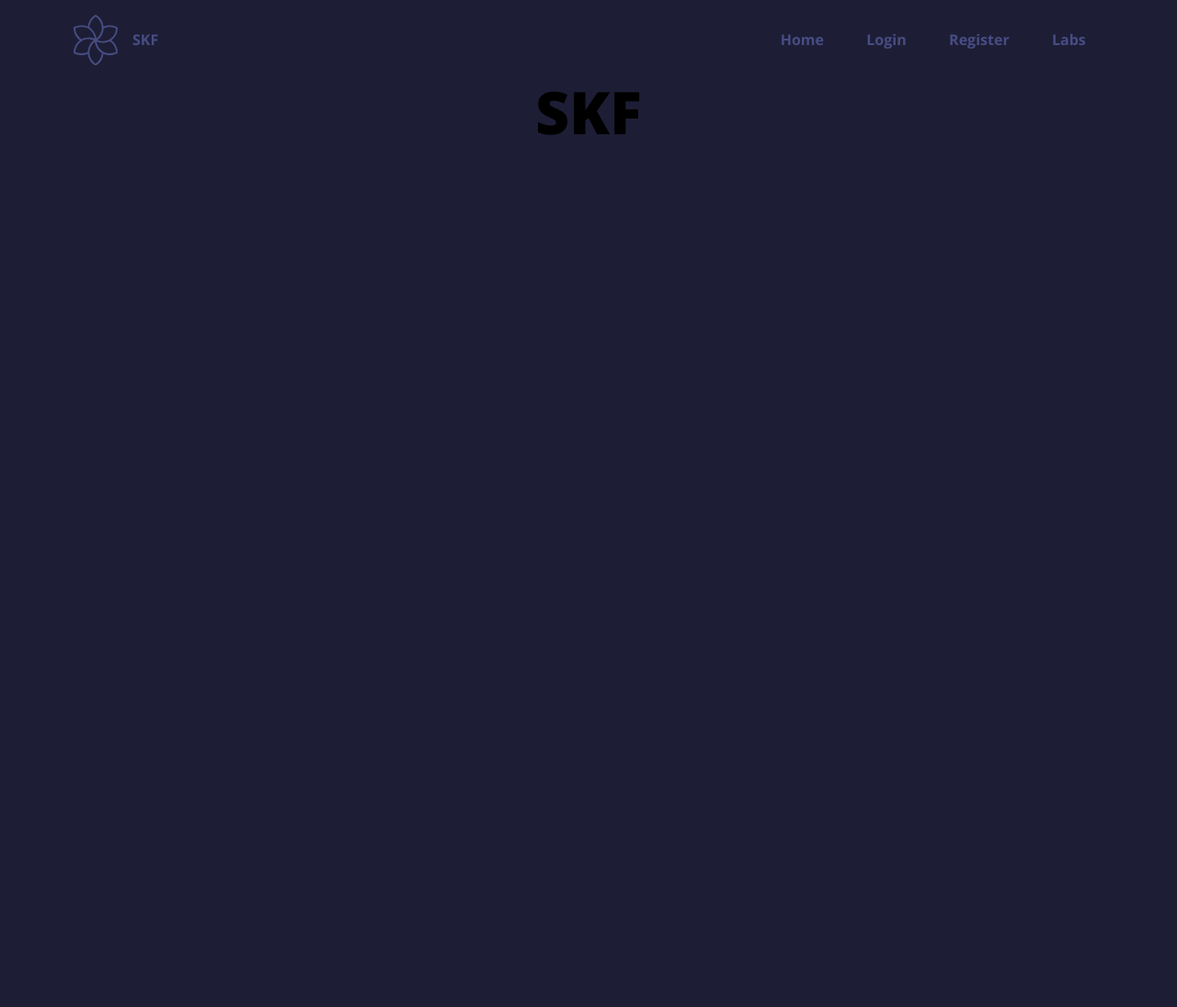
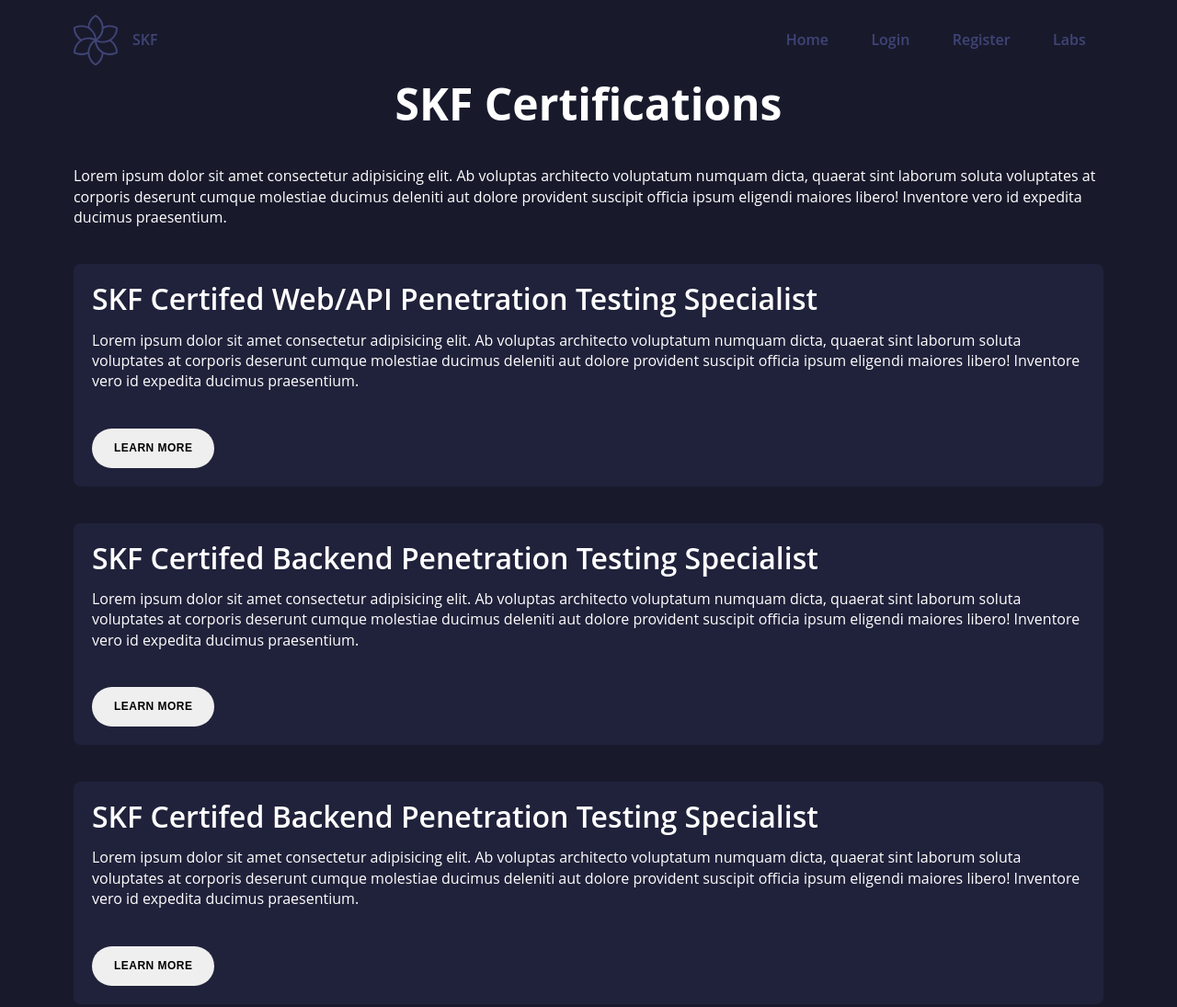
Before and after one commit to okikio/skf-examination-platform, an Astro site: page / in a window 1280 px wide. Shown: the whole page at 92% size. Before the commit the page ends 800 px from the top, so only its background shows below. Built offline with nearby package versions, Linux system fonts and the light colour scheme; Astro itself is replaced by a stand-in of ours; no server answers.

Commit message:
Basic home (#9)

```diff
--- /dev/null
+++ b/src/components/home/Home.astro
@@ -0,0 +1,75 @@
+---
+const certificates = [
+  {
+    name: "SKF Certifed Web/API Penetration Testing Specialist",
+    description:
+      "Lorem ipsum dolor sit amet consectetur adipisicing elit. Ab voluptas architecto voluptatum numquam dicta, quaerat sint laborum soluta voluptates at corporis deserunt cumque molestiae ducimus deleniti aut dolore provident suscipit officia ipsum eligendi maiores libero! Inventore vero id expedita ducimus praesentium.",
+  },
+  {
+    name: "SKF Certifed Backend Penetration Testing Specialist",
+    description:
+      "Lorem ipsum dolor sit amet consectetur adipisicing elit. Ab voluptas architecto voluptatum numquam dicta, quaerat sint laborum soluta voluptates at corporis deserunt cumque molestiae ducimus deleniti aut dolore provident suscipit officia ipsum eligendi maiores libero! Inventore vero id expedita ducimus praesentium.",
+  },
+  {
+    name: "SKF Certifed Backend Penetration Testing Specialist",
+    description:
+      "Lorem ipsum dolor sit amet consectetur adipisicing elit. Ab voluptas architecto voluptatum numquam dicta, quaerat sint laborum soluta voluptates at corporis deserunt cumque molestiae ducimus deleniti aut dolore provident suscipit officia ipsum eligendi maiores libero! Inventore vero id expedita ducimus praesentium.",
+  },
+];
+---
+
+<div class="wrapper">
+  <h1>SKF Certifications</h1>
+  <p>
+    Lorem ipsum dolor sit amet consectetur adipisicing elit. Ab voluptas
+    architecto voluptatum numquam dicta, quaerat sint laborum soluta voluptates
+    at corporis deserunt cumque molestiae ducimus deleniti aut dolore provident
+    suscipit officia ipsum eligendi maiores libero! Inventore vero id expedita
+    ducimus praesentium.
+  </p>
+  <div class="certificates">
+    {
+      certificates.map((certificate) => (
+        <div class="certificate">
+          <h2>{certificate.name}</h2>
+          <p>{certificate.description}</p>
+          <button>Learn More</button>
+        </div>
+      ))
+    }
+  </div>
+</div>
+
+<style>
+  .wrapper {
+    --margin: 2.5rem;
+    margin-top: var(--margin);
+  }
+
+  .wrapper h1,
+  .wrapper p {
+    margin-bottom: var(--margin);
+  }
+
+  .wrapper h1 {
+    font-size: 3rem;
+  }
+
+  .certificate {
+    background-color: var(--primary-700);
+    padding: 1.25rem;
+    border-radius: 0.5rem;
+    margin-bottom: var(--margin);
+  }
+
+  .certificate h2 {
+    text-align: left;
+    font-size: 2rem;
+    font-weight: 600;
+    margin-bottom: 1rem;
+  }
+
+  .certificate p {
+    font-size: 1rem;
+  }
+</style>
--- a/src/css/base.css
+++ b/src/css/base.css
@@ -5,21 +5,28 @@
 }
 
 @font-face {
-  font-family: "Open Sans";
+  font-family: "Open Sans", sans-serif;
   src: url("/fonts/OpenSans-ExtraBold.ttf");
   font-weight: 800;
   font-display: swap;
 }
 
 @font-face {
-  font-family: "Open Sans";
+  font-family: "Open Sans", sans-serif;
   src: url("/fonts/OpenSans-Bold.ttf");
+  font-weight: 700;
+  font-display: swap;
+}
+
+@font-face {
+  font-family: "Open Sans", sans-serif;
+  src: url("/fonts/OpenSans-SemiBold.ttf");
   font-weight: 600;
   font-display: swap;
 }
 
 @font-face {
-  font-family: "Open Sans";
+  font-family: "Open Sans", sans-serif;
   src: url("/fonts/OpenSans-Regular.ttf");
   font-weight: 400;
   font-display: swap;
@@ -70,14 +77,16 @@ img {
 }
 
 :root {
-  --white: rgb(255, 255, 255);
+  --text-primary: #fff;
 
-  --primary-50: #f5eef8;
-  --primary-200: #bebfd7;
-  --primary-500: #484c84;
-  --primary-700: #2b2e4f;
-  --primary-800: #2b2e4f;
-  --primary-900: #1d1e35;
+  --primary-200: #9799bf;
+  --primary-300: #7477a9;
+  --primary-400: #515594;
+  --primary-500: #414476;
+  --primary-600: #313359;
+  --primary-700: #20223b;
+  --primary-800: #181a2c;
+  --primary-900: #10111e;
 
   --secondary-50: #faf3f4;
   --secondary-200: #f5c6c7;
@@ -110,7 +119,7 @@ body {
   line-height: 140%;
   color: var(--text-primary);
 
-  background-color: var(--primary-900);
+  background-color: var(--primary-800);
 }
 
 button,
--- a/src/pages/index.astro
+++ b/src/pages/index.astro
@@ -1,8 +1,10 @@
 ---
+import Home from "../components/home/Home.astro";
 import { LoadUser } from "../components/LoadUser";
 import Baselayout from "../layouts/Baselayout.astro";
 ---
 
 <Baselayout title="SKF">
-  <h1>SKF</h1>
+  <LoadUser />
+  <Home />
 </Baselayout>
```
